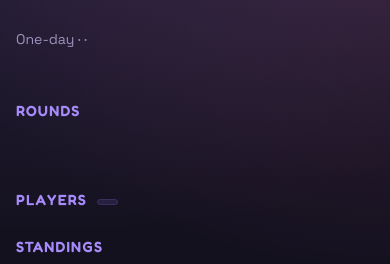
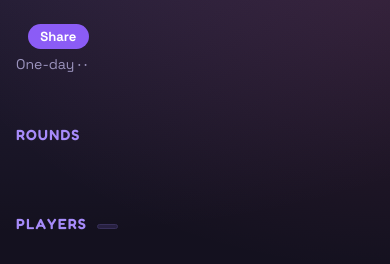
Before and after one commit to jamiwardlow/cardboard-party, a Flask app: template templates/event.html in a window 390 px wide. Shown: the part 57-321 px from the top of the page. Run offline with Flask 3, Linux system fonts and the light colour scheme; the template is opened without the code that fills it, so the values that code supplies are empty; some web fonts are replaced.

Commit message:
Add a Share button to event pages
A prominent purple Share button next to the event title (visible to everyone). Uses the native share sheet where available (mobile), otherwise copies the event link to the clipboard with brief on-button feedback, falling back to a prompt if clipboard access is blocked.

Co-Authored-By: Claude Opus 4.8 (1M context) <noreply@anthropic.com>

```diff
--- a/static/css/style.css
+++ b/static/css/style.css
@@ -73,6 +73,10 @@ a { color: var(--accent); }
                 gap: 1rem; flex-wrap: wrap; margin-bottom: 1.5rem; }
 .page-header h1 { font-family: var(--font-display); font-size: 1.7rem; font-weight: 600;
                   line-height: 1.15; letter-spacing: -0.01em; }
+.title-row    { display: flex; align-items: center; gap: 0.75rem; flex-wrap: wrap; }
+#btn-share          { background: var(--accent-h); color: #fff;
+                      border-color: transparent; font-weight: 600; }
+#btn-share:hover    { background: #7c3aed; border-color: transparent; }
 .subtitle     { color: var(--muted); font-size: 0.88rem; margin-top: 0.25rem; }
 .event-description { color: var(--text); font-size: 0.92rem; line-height: 1.6;
                      white-space: pre-wrap; max-width: 640px; margin-top: 0.6rem; }
--- a/templates/event.html
+++ b/templates/event.html
@@ -4,7 +4,10 @@
 {% block content %}
 <div class="page-header">
   <div>
-    <h1>{{ event.name }}</h1>
+    <div class="title-row">
+      <h1>{{ event.name }}</h1>
+      <button class="btn btn-sm" id="btn-share" onclick="shareEvent(this)">Share</button>
+    </div>
     <p class="subtitle">{{ event.event_type or 'One-day' }} · {{ event.date }} · {{ event.format }}</p>
     {% if event.description %}<p class="event-description">{{ event.description }}</p>{% endif %}
     {% if event.entry_cost or event.payment_url %}
@@ -184,6 +187,25 @@ async function init() {
 function canManage() {
   // Mirrors backend _can_manage: the event owner OR any global admin.
   return !!(state && state.can_manage);
+}
+
+// Share the event: native share sheet where available (mobile), otherwise
+// copy the link to the clipboard with brief on-button feedback.
+async function shareEvent(btn) {
+  const url = window.location.href;
+  if (navigator.share) {
+    try { await navigator.share({ title: document.title, url }); return; }
+    catch (err) { if (err.name === 'AbortError') return; }  // user dismissed
+  }
+  try {
+    await navigator.clipboard.writeText(url);
+    const orig = btn.textContent;
+    btn.textContent = 'Link copied!';
+    btn.disabled = true;
+    setTimeout(() => { btn.textContent = orig; btn.disabled = false; }, 1500);
+  } catch (err) {
+    prompt('Copy this link:', url);
+  }
 }
 
 function render() {
```
